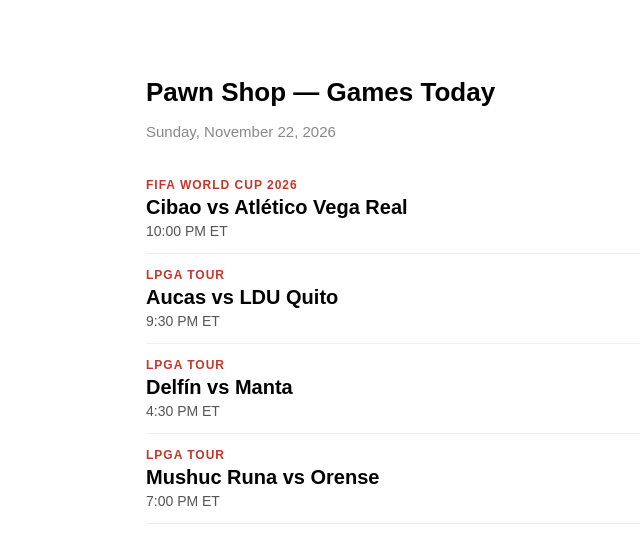
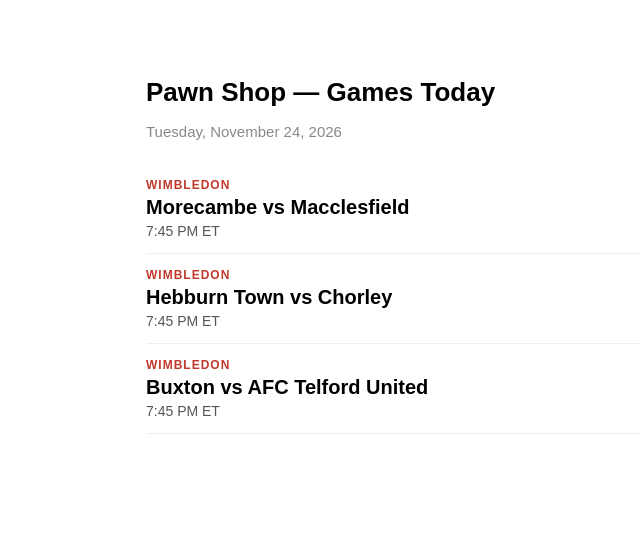
Before and after one commit to martinrosas/pawnshop-games, a plain HTML site: page index.html in a window 1280 px wide. Shown: the whole page, without its empty margins (94-734 px from the left). Drawn offline with Linux system fonts and the light colour scheme.

Commit message:
Daily games update 2026-11-24

```diff
--- a/index.html
+++ b/index.html
@@ -16,7 +16,7 @@
 </head>
 <body>
   <h1>Pawn Shop — Games Today</h1>
-  <p class="date">Sunday, November 22, 2026</p>
-  <div class="game"><div class="league">FIFA World Cup 2026</div><div class="matchup">Cibao vs Atlético Vega Real</div><div class="time">10:00 PM ET</div></div><div class="game"><div class="league">LPGA Tour</div><div class="matchup">Aucas vs LDU Quito</div><div class="time">9:30 PM ET</div></div><div class="game"><div class="league">LPGA Tour</div><div class="matchup">Delfín vs Manta</div><div class="time">4:30 PM ET</div></div><div class="game"><div class="league">LPGA Tour</div><div class="matchup">Mushuc Runa vs Orense</div><div class="time">7:00 PM ET</div></div>
+  <p class="date">Tuesday, November 24, 2026</p>
+  <div class="game"><div class="league">Wimbledon</div><div class="matchup">Morecambe vs Macclesfield</div><div class="time">7:45 PM ET</div></div><div class="game"><div class="league">Wimbledon</div><div class="matchup">Hebburn Town vs Chorley</div><div class="time">7:45 PM ET</div></div><div class="game"><div class="league">Wimbledon</div><div class="matchup">Buxton vs AFC Telford United</div><div class="time">7:45 PM ET</div></div>
 </body>
 </html>
```
